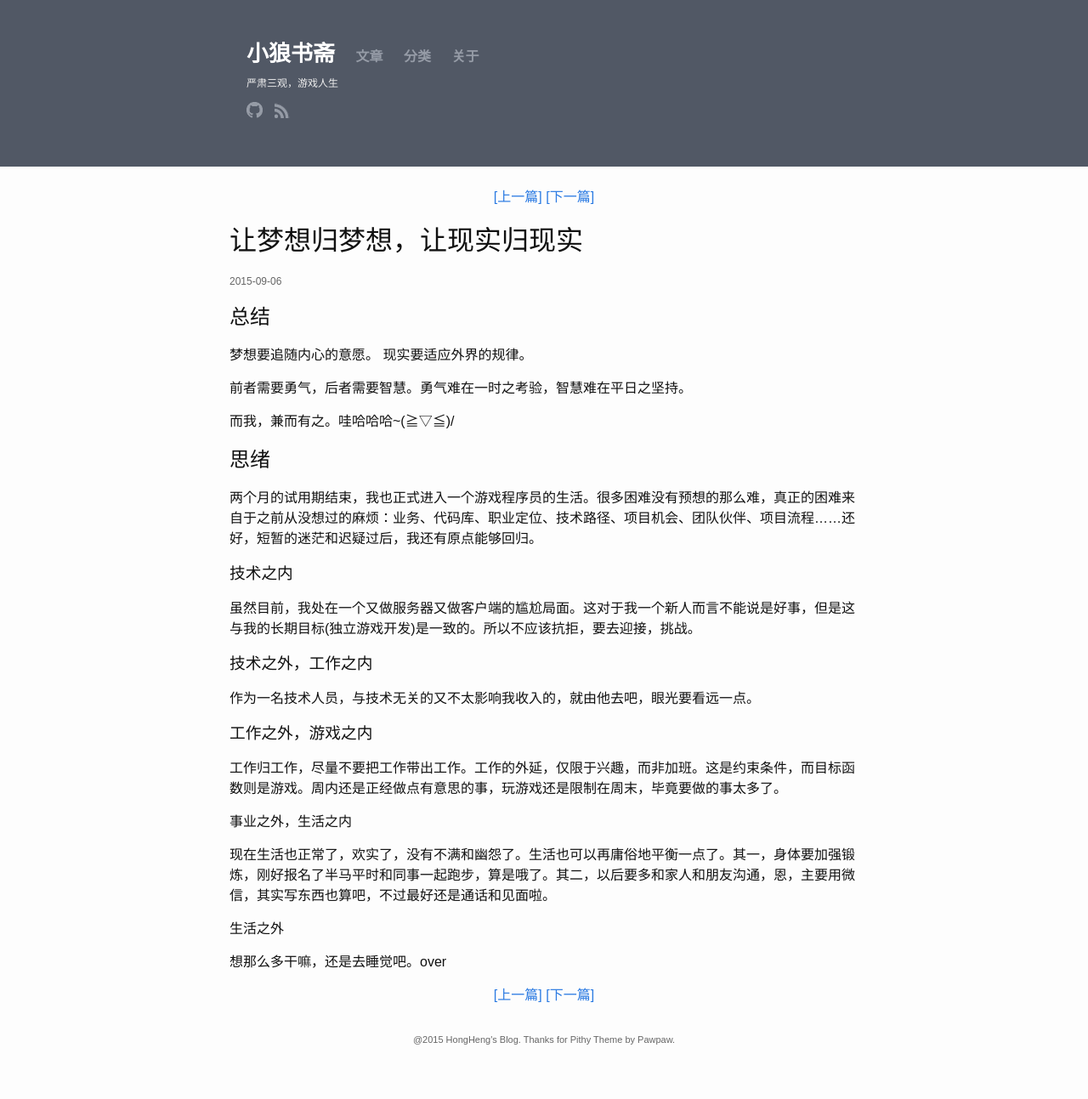
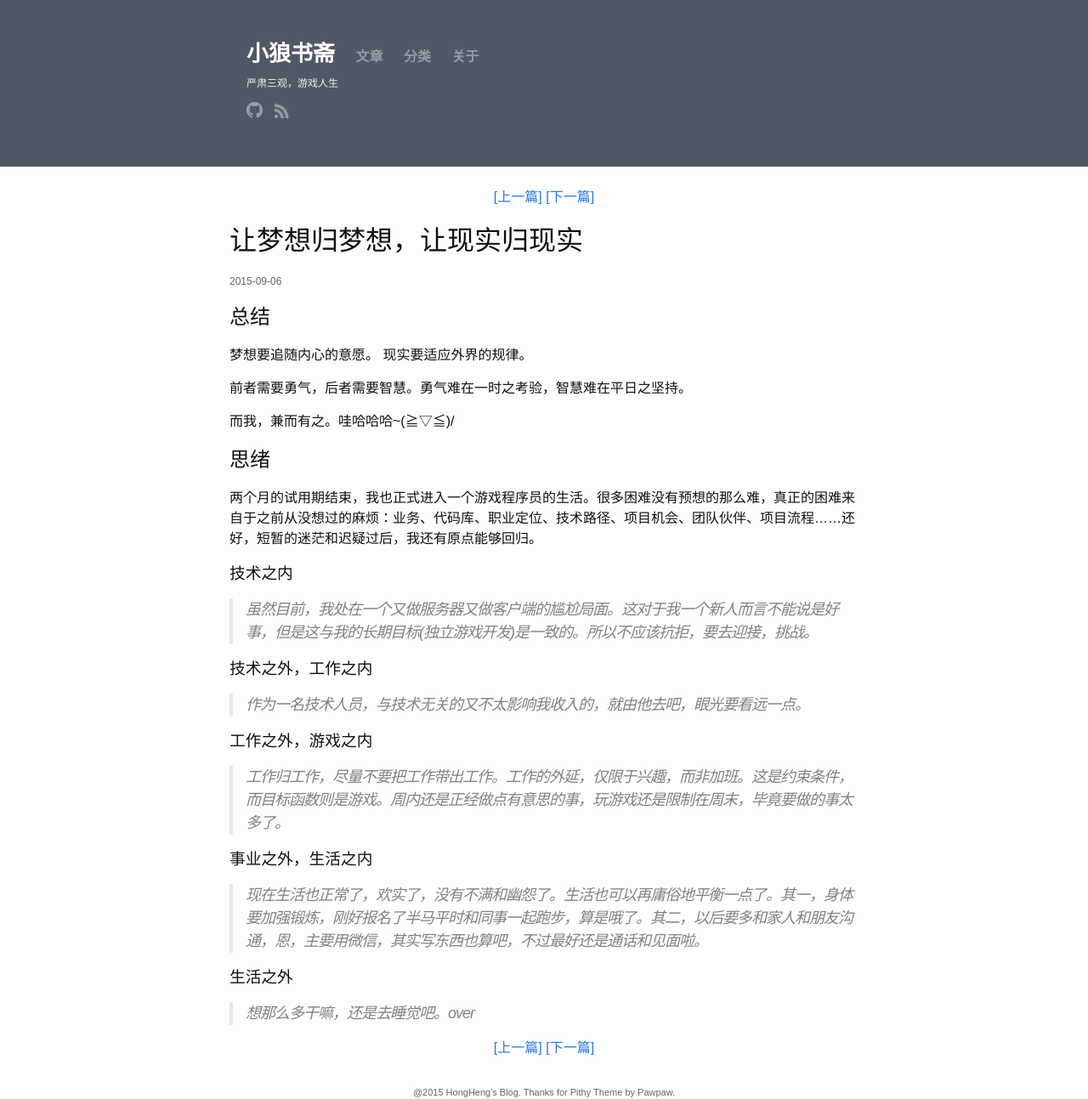
Before and after one commit to HongHeng/hongheng.github.io, a Jekyll site: the page built from _posts/2015-09-06-dream-reality.md, in a window 1280 px wide. Shown: the whole page at 85% size. Built offline with Jekyll 4.4.1, drawn with Linux system fonts in a browser that asks for light colours; before the commit the page ends 1231 px from its top, so only the background shows below that.

Commit message:
修改格式

```diff
--- a/_posts/2015-09-06-dream-reality.md
+++ b/_posts/2015-09-06-dream-reality.md
@@ -16,16 +16,16 @@ title: 让梦想归梦想，让现实归现实
 两个月的试用期结束，我也正式进入一个游戏程序员的生活。很多困难没有预想的那么难，真正的困难来自于之前从没想过的麻烦：业务、代码库、职业定位、技术路径、项目机会、团队伙伴、项目流程……还好，短暂的迷茫和迟疑过后，我还有原点能够回归。
 
 ###技术之内
-虽然目前，我处在一个又做服务器又做客户端的尴尬局面。这对于我一个新人而言不能说是好事，但是这与我的长期目标(独立游戏开发)是一致的。所以不应该抗拒，要去迎接，挑战。
+> 虽然目前，我处在一个又做服务器又做客户端的尴尬局面。这对于我一个新人而言不能说是好事，但是这与我的长期目标(独立游戏开发)是一致的。所以不应该抗拒，要去迎接，挑战。
 
 ###技术之外，工作之内
-作为一名技术人员，与技术无关的又不太影响我收入的，就由他去吧，眼光要看远一点。
+> 作为一名技术人员，与技术无关的又不太影响我收入的，就由他去吧，眼光要看远一点。
 
 ###工作之外，游戏之内
-工作归工作，尽量不要把工作带出工作。工作的外延，仅限于兴趣，而非加班。这是约束条件，而目标函数则是游戏。周内还是正经做点有意思的事，玩游戏还是限制在周末，毕竟要做的事太多了。
+> 工作归工作，尽量不要把工作带出工作。工作的外延，仅限于兴趣，而非加班。这是约束条件，而目标函数则是游戏。周内还是正经做点有意思的事，玩游戏还是限制在周末，毕竟要做的事太多了。
 
-####事业之外，生活之内
-现在生活也正常了，欢实了，没有不满和幽怨了。生活也可以再庸俗地平衡一点了。其一，身体要加强锻炼，刚好报名了半马平时和同事一起跑步，算是哦了。其二，以后要多和家人和朋友沟通，恩，主要用微信，其实写东西也算吧，不过最好还是通话和见面啦。
+###事业之外，生活之内
+> 现在生活也正常了，欢实了，没有不满和幽怨了。生活也可以再庸俗地平衡一点了。其一，身体要加强锻炼，刚好报名了半马平时和同事一起跑步，算是哦了。其二，以后要多和家人和朋友沟通，恩，主要用微信，其实写东西也算吧，不过最好还是通话和见面啦。
 
-####生活之外
-想那么多干嘛，还是去睡觉吧。over
+###生活之外
+> 想那么多干嘛，还是去睡觉吧。over
```
